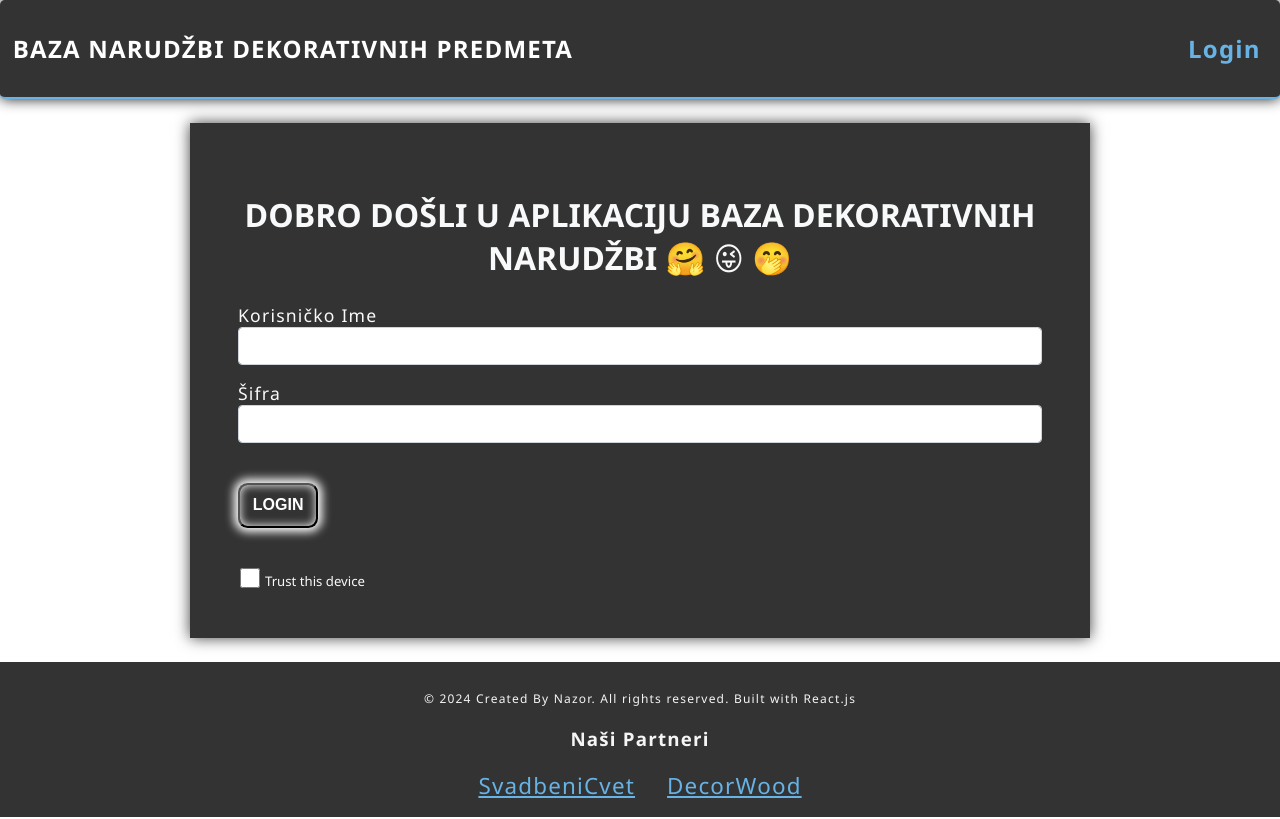
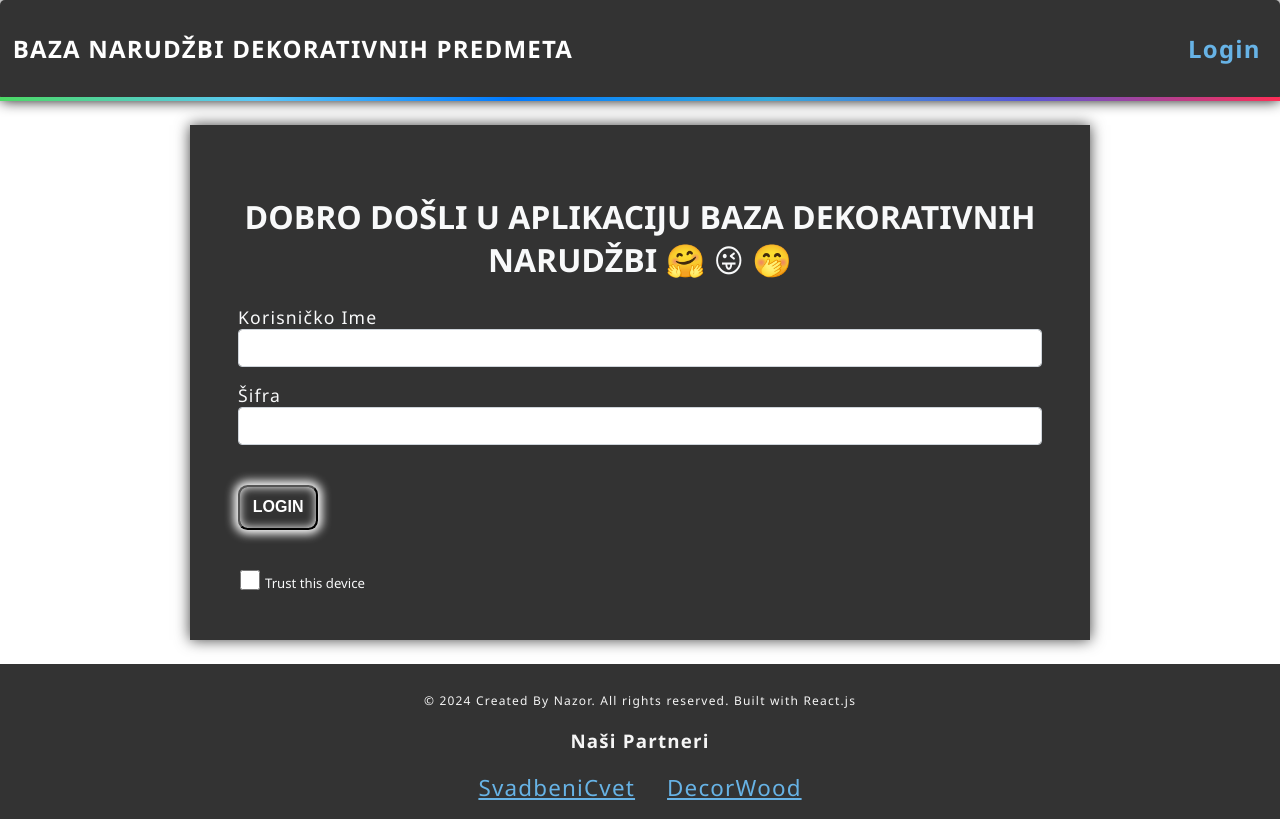
Before and after one commit to zorandasc/decor-aplikacija-nextjs-frontend, a React (Create React App) app: page /login in a window 1280 px wide. Built offline with nearby package versions, Linux system fonts and the light colour scheme.

Commit message:
coloring toast

```diff
--- a/src/components/Navbar.jsx
+++ b/src/components/Navbar.jsx
@@ -12,7 +12,7 @@ const Navbar = ({ toggleSidebar }) => {
 
   const handleLogout = async () => {
     await logout();
-    toast.dark("🦄🙃 Buy, Buy!");
+    toast("🦄🙃 Buy, Buy!");
   };
 
   const user = auth?.username;
@@ -77,7 +77,18 @@ const Navbar = ({ toggleSidebar }) => {
 const Container = styled.div`
   width: 100%;
   padding: 0;
-  border-bottom: 2px solid rgb(103 179 230);
+  border-width:4px;
+  border-bottom-style: solid;
+  border-image: linear-gradient(
+    to right,
+    #4cd964,
+    #5ac8fa,
+    #007aff,
+    #34aadc,
+    #5856d6,
+    #ff2d55
+  );
+  border-image-slice: 1;
   background: #333;
   box-shadow: 0px 0px 14px 0px rgba(0, 0, 0, 0.9);
   border-radius: 5px;
--- a/src/components/offer/OfferForm.jsx
+++ b/src/components/offer/OfferForm.jsx
@@ -115,7 +115,7 @@ const OfferForm = () => {
           OFFERS_API_URL + "/" + form.state._id,
           JSON.stringify(body)
         );
-        toast.success(`Izmjena ponude Id:${form.state.offerId} uspiješna.`);
+        toast.success(`Uspiješna izmjena ponude Id:${form.state.offerId}.`);
       } else {
         await axiosPrivate.post(OFFERS_API_URL, JSON.stringify(form.state));
         setOfferPage(1);
@@ -150,7 +150,7 @@ const OfferForm = () => {
       if (!answer) return;
       try {
         await axiosPrivate.delete(basePath + "/" + item._id);
-        toast.success(`🤑 Ponuda id:${item.offerId} obrisana.`);
+        toast.warning(`💀 Ponuda id:${item.offerId} obrisana.`);
       } catch (err) {
         toast.error(`🤐 🤭 Error ocured: ${err?.message}`);
       } finally {
--- a/src/components/offer/Offers.jsx
+++ b/src/components/offer/Offers.jsx
@@ -186,7 +186,7 @@ const Offers = () => {
         JSON.stringify(offerToSend)
       );
 
-      toast.success(`Status ponude ${offer._id}, promjenjen.`);
+      toast.success(`Status ponude ${offer.offerId} promijenjen.`);
     } catch (err) {
       toast.error(`😢 Dogodila se greška.  ${err?.message}`);
       //if feiliure, rollback
--- a/src/components/offer/OffersMobileListItem.jsx
+++ b/src/components/offer/OffersMobileListItem.jsx
@@ -2,7 +2,7 @@ import React, { useState } from "react";
 import styled from "styled-components";
 
 import useAuth from "../../hooks/useAuth";
-import {  formatDate } from "../../utils/numberHelper";
+import { formatDate } from "../../utils/numberHelper";
 import { statusi } from "../../constants/offersConstants";
 import ROLES from "../../constants/Roles";
 
@@ -97,8 +97,8 @@ const MobileListOfferItem = ({ item, onEdit, onStatusChange }) => {
               return (
                 <tr key={i}>
                   <td>{name} </td>
-                  <td>{price.toLocaleString()} </td>
-                  <td>{quantity.toLocaleString()} </td>
+                  <td>{Number(price).toLocaleString()} </td>
+                  <td>{Number(quantity).toLocaleString()} </td>
                 </tr>
               );
             })}
--- a/src/components/order/OrderForm.jsx
+++ b/src/components/order/OrderForm.jsx
@@ -141,7 +141,7 @@ const OrderForm = () => {
       if (!answer) return;
       try {
         await axiosPrivate.delete(basePath + "/" + item._id);
-        toast.success(`🤑 Narudžba Id:${item.orderId} obrisana.`);
+        toast.warning(`💀 Narudžba Id:${item.orderId} obrisana.`);
       } catch (err) {
         toast.error(`🤐 🤭 Error ocured: ${err?.message}`);
       } finally {
--- a/src/components/order/Orders.jsx
+++ b/src/components/order/Orders.jsx
@@ -182,7 +182,7 @@ const Orders = () => {
         JSON.stringify(orderToSend)
       );
 
-      toast.success(`Status narudžbe ${order.orderId}, promjenjen.`);
+      toast.success(`👋 Status narudžbe ${order.orderId} promijenjen.`);
     } catch (err) {
       toast.error(`😢 Dogodila se greška.  ${err?.message}`);
       //if feiliure, rollback
--- a/src/components/order/OrdersMobileListItem.jsx
+++ b/src/components/order/OrdersMobileListItem.jsx
@@ -93,8 +93,8 @@ const OrdersMobileListItem = ({ item, onEdit, onStatusChange }) => {
               return (
                 <tr key={i}>
                   <td>{name} </td>
-                  <td>{price.toLocaleString()} </td>
-                  <td>{quantity.toLocaleString()} </td>
+                  <td>{Number(price).toLocaleString()} </td>
+                  <td>{Number(quantity).toLocaleString()} </td>
                 </tr>
               );
             })}
--- a/src/index.css
+++ b/src/index.css
@@ -2,6 +2,53 @@
 *::before,
 *::after {
   box-sizing: border-box;
+}
+:root{
+  --toastify-color-progress-dark: linear-gradient(
+    to right,
+    #4cd964,
+    #5ac8fa,
+    #007aff,
+    #34aadc,
+    #5856d6,
+    #ff2d55
+  );
+  --toastify-color-progress-info: linear-gradient(
+    to right,
+    #4cd964,
+    #5ac8fa,
+    #007aff,
+    #34aadc,
+    #5856d6,
+    #ff2d55
+  );
+  --toastify-color-progress-success: linear-gradient(
+    to right,
+    #4cd964,
+    #5ac8fa,
+    #007aff,
+    #34aadc,
+    #5856d6,
+    #ff2d55
+  );
+  --toastify-color-progress-warning: linear-gradient(
+    to right,
+    #4cd964,
+    #5ac8fa,
+    #007aff,
+    #34aadc,
+    #5856d6,
+    #ff2d55
+  );
+  --toastify-color-progress-error: linear-gradient(
+    to right,
+    #4cd964,
+    #5ac8fa,
+    #007aff,
+    #34aadc,
+    #5856d6,
+    #ff2d55
+  );
 }
 
 body {
--- a/src/index.jsx
+++ b/src/index.jsx
@@ -21,7 +21,7 @@ ReactDOM.createRoot(document.getElementById("root")).render(
   <React.StrictMode>
     <BrowserRouter>
       <AuthProvider>
-        <ToastContainer theme="dark" />
+        <ToastContainer theme="dark" limit={3}/>
         <Routes>
           <Route path="/*" element={<App></App>}></Route>
         </Routes>
```
